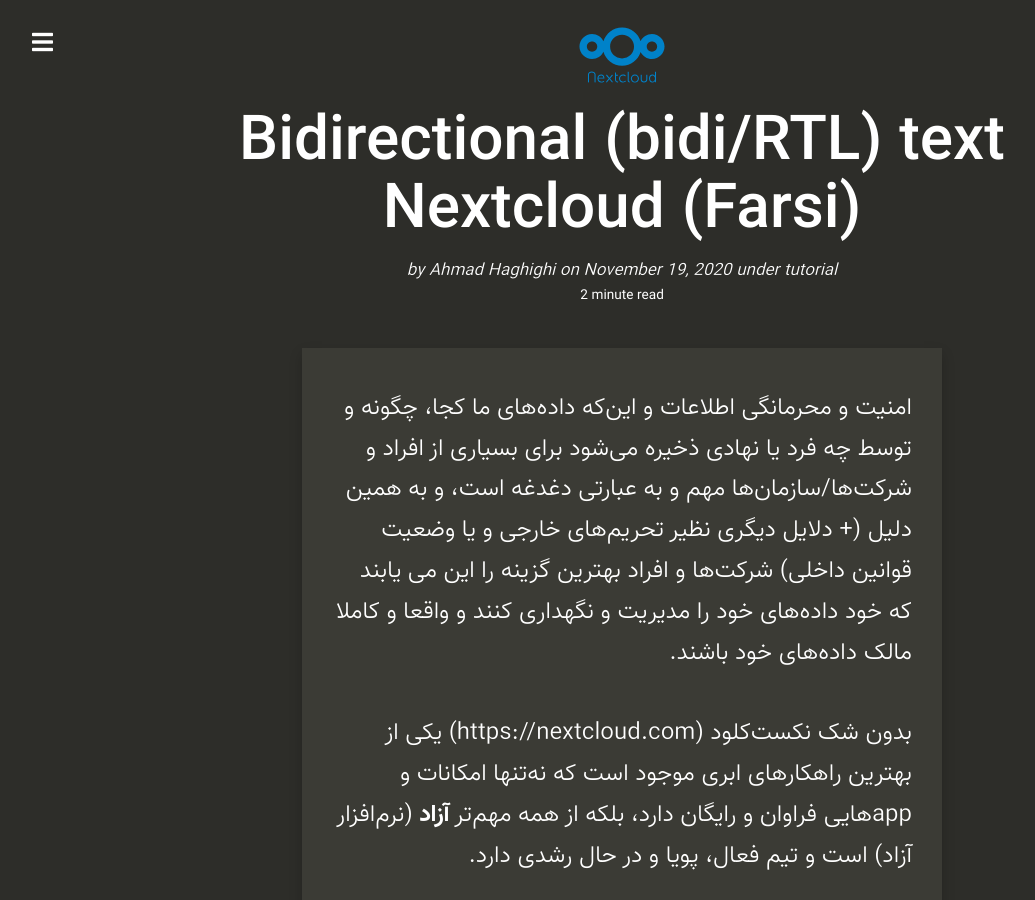
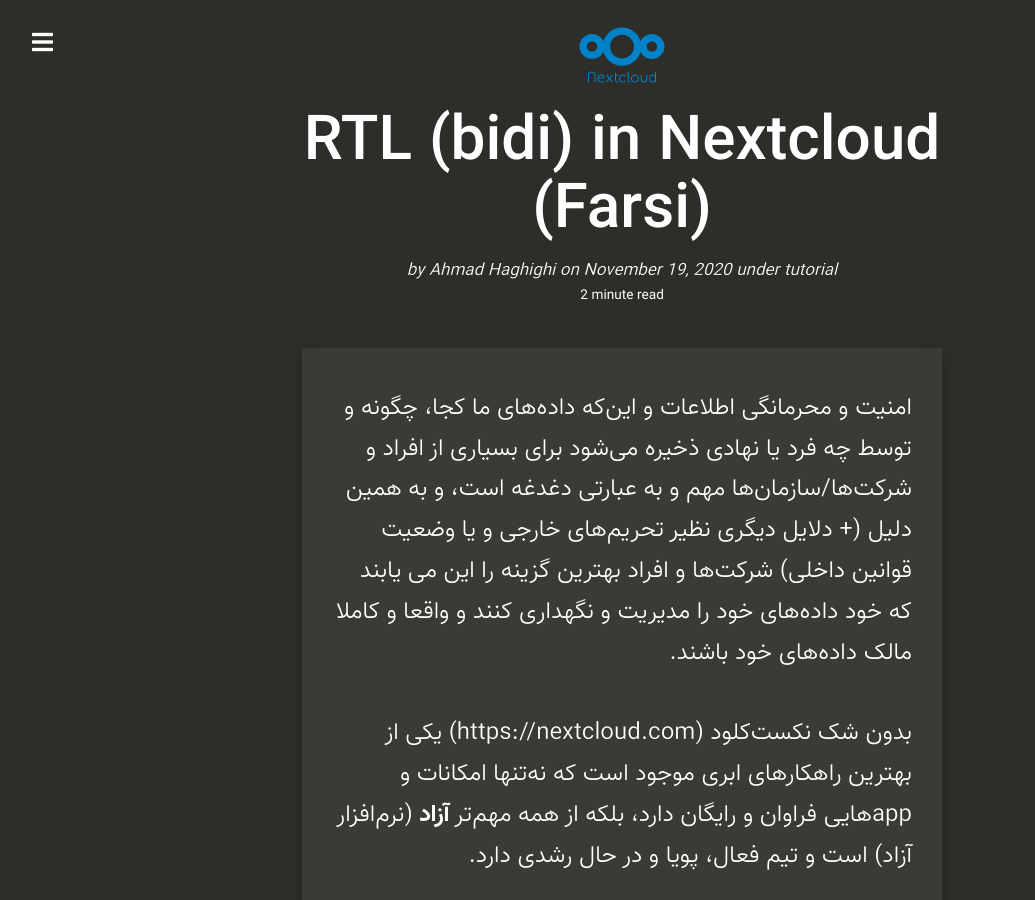
Before and after one commit to haghighi/haghighi.github.io, a Jekyll site: the page built from _posts/2020-11-19-bidi-in-nextcloud.md, in a window 1280 px wide and 900 px high. Shown: the whole window, without its empty margins (18-1053 px from the left). Built offline with Jekyll 4.4.1, drawn with Linux system fonts in a browser that asks for light colours; nearby versions of some CDN libraries; comment, search, counter and statistics services are not loaded.

Commit message:
title shortening

```diff
--- a/_posts/2020-11-19-bidi-in-nextcloud.md
+++ b/_posts/2020-11-19-bidi-in-nextcloud.md
@@ -1,5 +1,5 @@
 ---
-title:  "Bidirectional (bidi/RTL) text Nextcloud (Farsi)"
+title:  "RTL (bidi) in Nextcloud (Farsi)"
 layout: post
 last_modified_at: 2020-11-19T23:20:12-05:00
 author: Ahmad Haghighi
```
